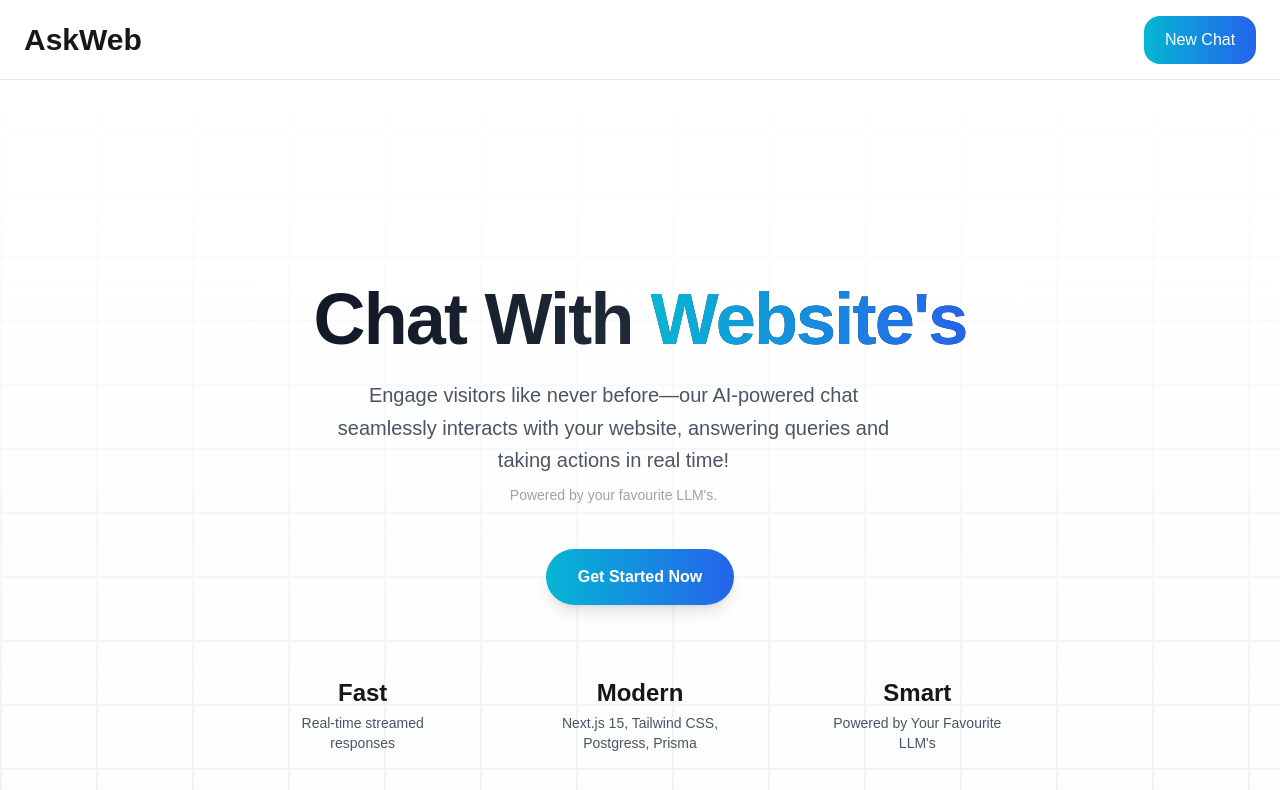
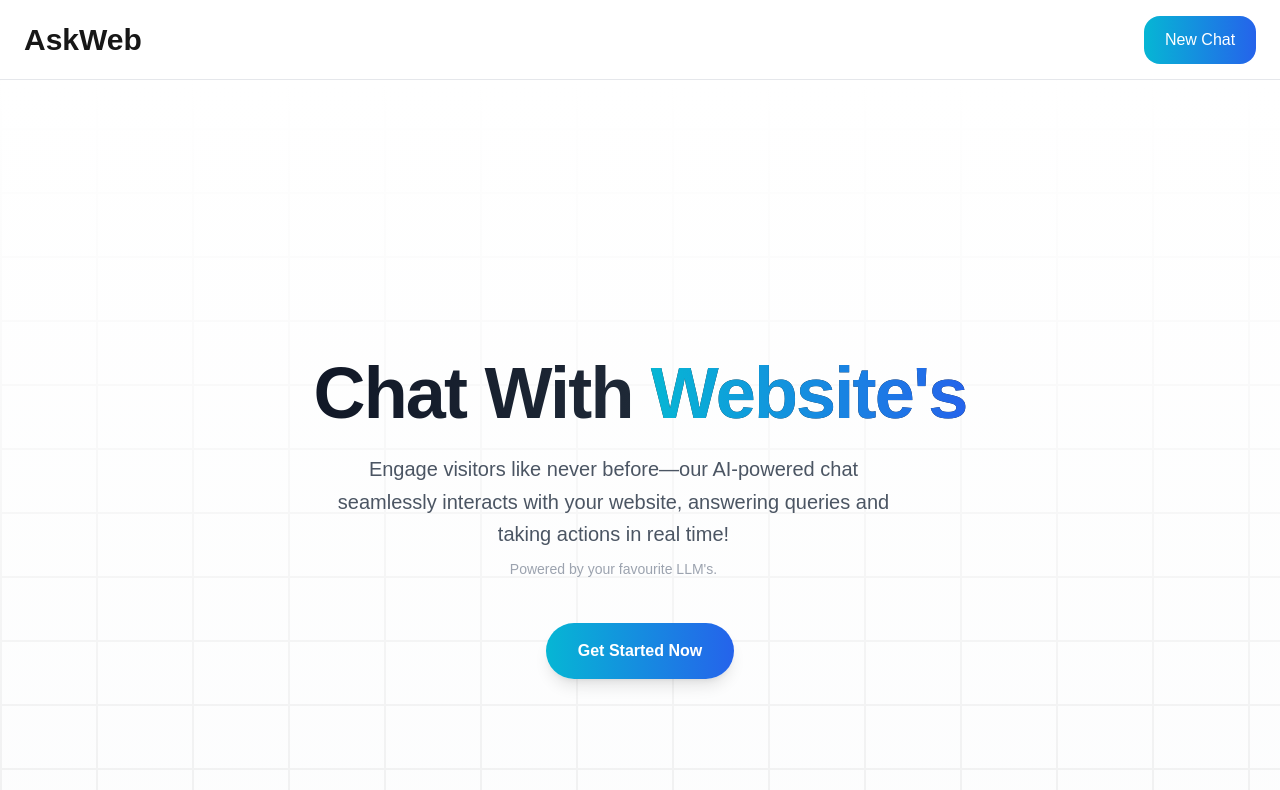
Before and after one commit to jainampatel22/AskWeb, a Next.js app: page / in a window 1280 px wide. Shown: the top 790 px of the page. Built offline with nearby package versions, Linux system fonts and the light colour scheme.

Commit message:
minor fixes

```diff
--- a/app/getStarted/[...url]/page.tsx
+++ b/app/getStarted/[...url]/page.tsx
@@ -5,7 +5,7 @@ import type React from "react"
 import { ArrowRight } from "lucide-react"
 import axios from "axios"
 import { use, useEffect, useState, useRef } from "react"
-import Link from "next/link"
+
 import Header from "@/component/Header"
 
 interface PageProps {
@@ -31,7 +31,7 @@ export default function QuestionPage({ params }: PageProps) {
     setQuestion("")
 
     try {
-      const res = await axios.post("http://localhost:4000/api/ask", {
+      const res = await axios.post("https://askweb-backend.onrender.com/api/ask", {
         url: paramUrl,
         question,
       })
--- a/app/page.tsx
+++ b/app/page.tsx
@@ -20,7 +20,7 @@ export default function LandingPage() {
         </div>
 
       <main className="min-h-screen bg-gradient-to-b from-white to-gray-50/50 flex items-center justify-center pt-16 sm:pt-28">
-        <div className="absolute inset-0 -z-10 h-full w-full bg-white bg-[linear-gradient(to_right,#e5e5e5_2px,transparent_1px),linear-gradient(to_bottom,#e5e5e5_2px,transparent_1px)] bg-[size:6rem_4rem]" />
+        <div className="absolute inset-0 -z-10 min-h-screen w-full bg-white bg-[linear-gradient(to_right,#e5e5e5_2px,transparent_1px),linear-gradient(to_bottom,#e5e5e5_2px,transparent_1px)] bg-[size:6rem_4rem]" />
 
         <section className="w-full px-4 py-6 sm:py-8 mx-auto max-w-7xl sm:px-6 lg:px-8 flex flex-col items-center space-y-6 sm:space-y-10 text-center">
           {/* Hero content */}
@@ -33,7 +33,7 @@ export default function LandingPage() {
             <h1 className="-mt-4 sm:-mt-9 text-3xl sm:text-4xl md:text-6xl lg:text-7xl font-bold tracking-tight bg-gradient-to-r from-gray-900 via-gray-800 to-gray-900 bg-clip-text text-transparent">
               Chat With{" "}
               <span className="text-transparent bg-clip-text bg-gradient-to-r from-cyan-500 to-blue-600">
-                Website's
+                Website&apos;s
               </span>
             </h1>
             <p className="max-w-[600px] text-sm sm:text-base md:text-xl/relaxed xl:text-xl/relaxed text-gray-600 px-2">
@@ -57,7 +57,7 @@ export default function LandingPage() {
             </Link>
           </motion.div>
 
-          <div className="grid grid-cols-1 sm:grid-cols-2 md:grid-cols-3 gap-6 md:gap-8 lg:gap-16 pt-6 sm:pt-8 max-w-3xl mx-auto">
+          {/* <div className="grid grid-cols-1 sm:grid-cols-2 md:grid-cols-3 gap-6 md:gap-8 lg:gap-16 pt-6 sm:pt-8 max-w-3xl mx-auto">
             {[
               { title: "Fast", description: "Real-time streamed responses" },
               {
@@ -77,7 +77,7 @@ export default function LandingPage() {
                 <div className="text-xs sm:text-sm text-gray-600 mt-1">{description}</div>
               </motion.div>
             ))}
-          </div>
+          </div> */}
         </section>
       </main>
     </div>
```
